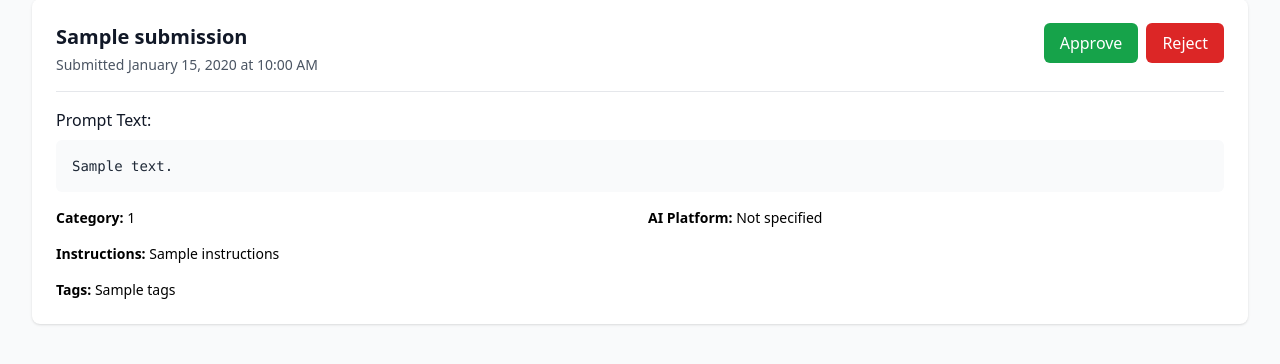
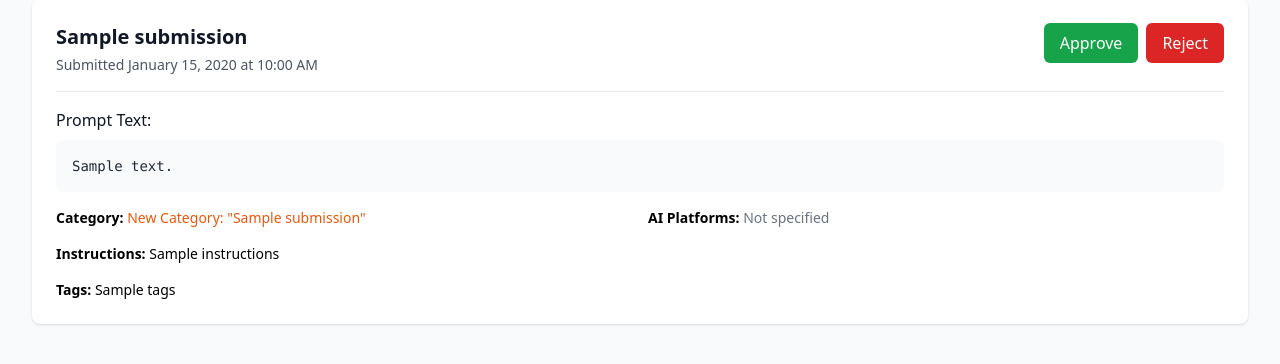
Before and after one commit to iom/Project-Development-Prompt-Library, a FastAPI app: template app/templates/admin/review_queue.html in a window 1280 px wide. Shown: the part 181-545 px from the top of the page. Run offline with FastAPI, Linux system fonts and the light colour scheme; the template is opened without the code that fills it: most values are stand-ins (such as "Sample title", 1, 10 or a date in 2020); some libraries are stand-ins or nearby versions.

Commit message:
Display newly submitted categories and multiple AI platforms on review page
Update admin review queue to display suggested categories and badges for multiple AI platforms.

Replit-Commit-Author: Agent
Replit-Commit-Session-Id: f6bd8fc1-7d66-493e-8ac2-a1d29ce5c3a1
Replit-Commit-Checkpoint-Type: intermediate_checkpoint
Replit-Commit-Screenshot-Url: https://storage.googleapis.com/screenshot-production-us-central1/5f27774c-c4ad-488d-a108-0c7a91a22b3c/f6bd8fc1-7d66-493e-8ac2-a1d29ce5c3a1/ixRGqbH

```diff
--- a/app/templates/admin/review_queue.html
+++ b/app/templates/admin/review_queue.html
@@ -42,10 +42,40 @@
 
             <div class="grid grid-cols-2 gap-4 text-sm">
                 <div>
-                    <strong>Category:</strong> {{ submission.category_id }}
+                    <strong>Category:</strong>
+                    {% if submission.suggested_category_name %}
+                        <span class="text-orange-600 font-medium">
+                            New Category: "{{ submission.suggested_category_name }}"
+                        </span>
+                    {% elif submission.category_id %}
+                        {{ submission.category_id }}
+                    {% else %}
+                        <span class="text-gray-500">Not specified</span>
+                    {% endif %}
                 </div>
                 <div>
-                    <strong>AI Platform:</strong> {{ submission.ai_platform or 'Not specified' }}
+                    <strong>AI Platforms:</strong>
+                    {% set platforms = submission.get_platforms() %}
+                    {% if platforms %}
+                        <div class="flex flex-wrap gap-1 mt-1">
+                            {% for platform in platforms %}
+                                {% set badge_color = {
+                                    'ChatGPT': 'bg-green-100 text-green-800',
+                                    'Claude': 'bg-orange-100 text-orange-800',
+                                    'Copilot': 'bg-blue-100 text-blue-800',
+                                    'Copilot (Researcher)': 'bg-blue-100 text-blue-800',
+                                    'Perplexity': 'bg-purple-100 text-purple-800',
+                                    'Gemini': 'bg-yellow-100 text-yellow-800',
+                                    'Other': 'bg-red-100 text-red-800'
+                                }.get(platform, 'bg-gray-100 text-gray-800') %}
+                                <span class="inline-flex items-center px-2 py-1 rounded-full text-xs font-medium {{ badge_color }}">
+                                    {{ platform }}
+                                </span>
+                            {% endfor %}
+                        </div>
+                    {% else %}
+                        <span class="text-gray-500">Not specified</span>
+                    {% endif %}
                 </div>
                 {% if submission.instructions %}
                 <div class="col-span-2">
```
